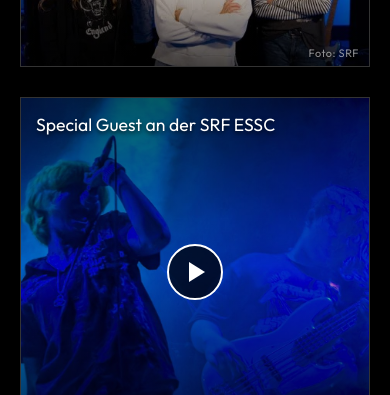
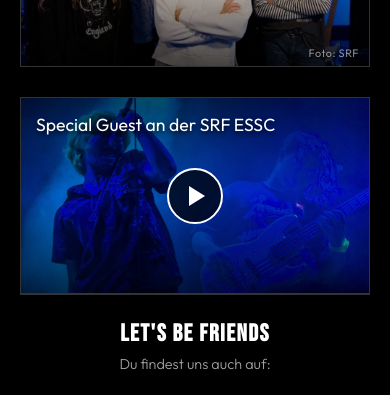
Before and after one commit to specialguest-maria/Special-Guest, a plain HTML site: page docs/index.html in a window 390 px wide. Shown: the part 1416-1811 px from the top of the page. Drawn offline with Linux system fonts and the light colour scheme.

Commit message:
ESSC video card: same 16:9 shape as the SRF audio card
On mobile it was square and much taller than the two cards above it.

Co-Authored-By: Claude Opus 5.5 <noreply@anthropic.com>
Claude-Session: https://claude.ai/code/session_01F2iST9JpwdeygRBL5vgsEq

```diff
--- a/docs/index.css
+++ b/docs/index.css
@@ -292,8 +292,10 @@ a {
   background-image: url('assets/srf3_punktch_session.jpg');
 }
 
-/* 16:9 like the photo, so mobile doesn't crop the band off the sides */
-.video-card.radio-card {
+/* 16:9 like the photo, so mobile doesn't crop the band off the sides.
+   The ESSC card uses the same shape so the cards match. */
+.video-card.radio-card,
+.video-card.essc-card {
   aspect-ratio: 16 / 9;
   position: relative;
   overflow: hidden;
--- a/docs/index.html
+++ b/docs/index.html
@@ -173,8 +173,8 @@
             </div>
           </div>
 
-          <!-- YOUTUBE PLAYER CARD -->
-          <div class="video-card">
+          <!-- YOUTUBE PLAYER CARD (SRF ESSC video) -->
+          <div class="video-card essc-card">
             <div class="video-thumbnail-wrapper" id="video-card-thumbnail">
               <div class="video-gradient-overlay"></div>
 
```
